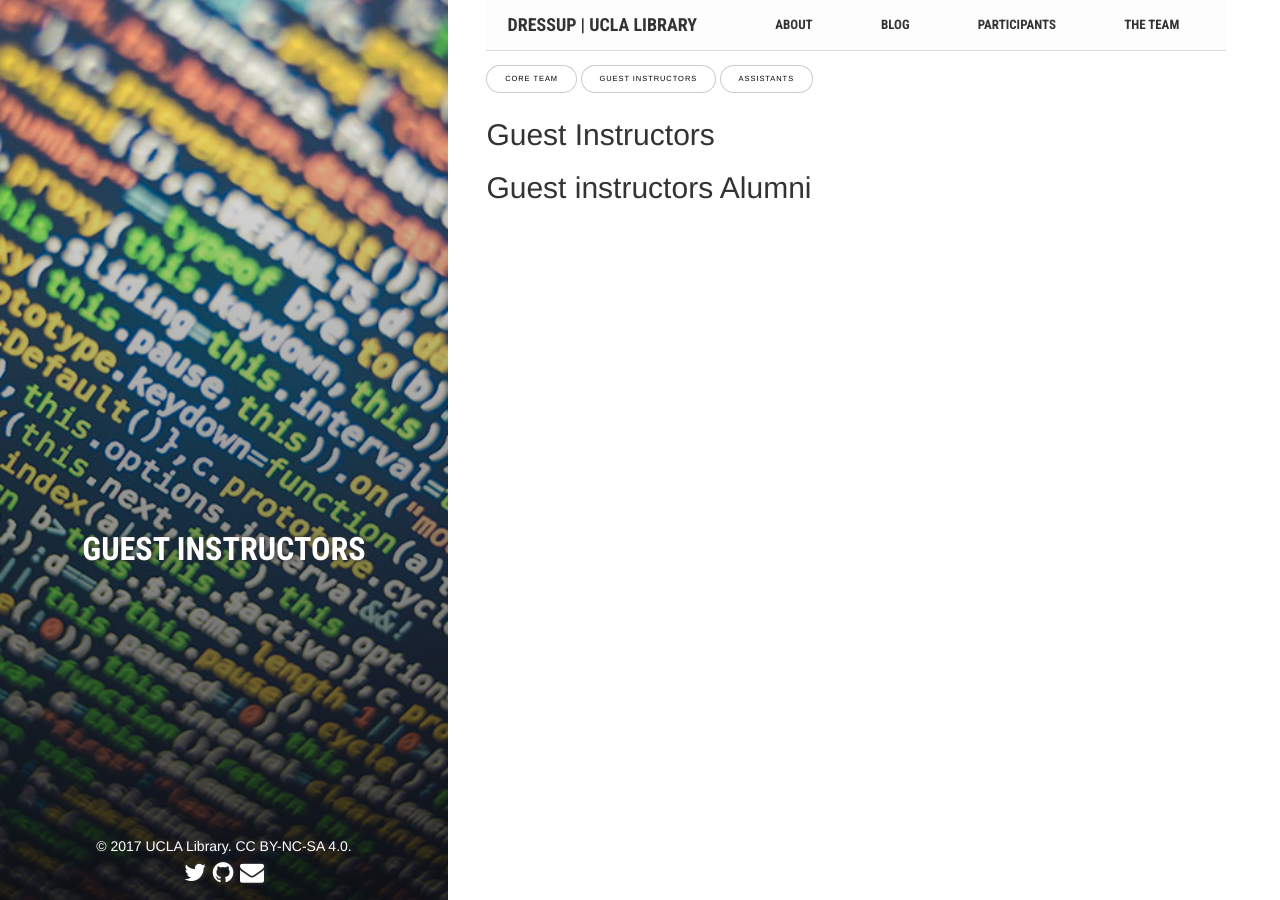
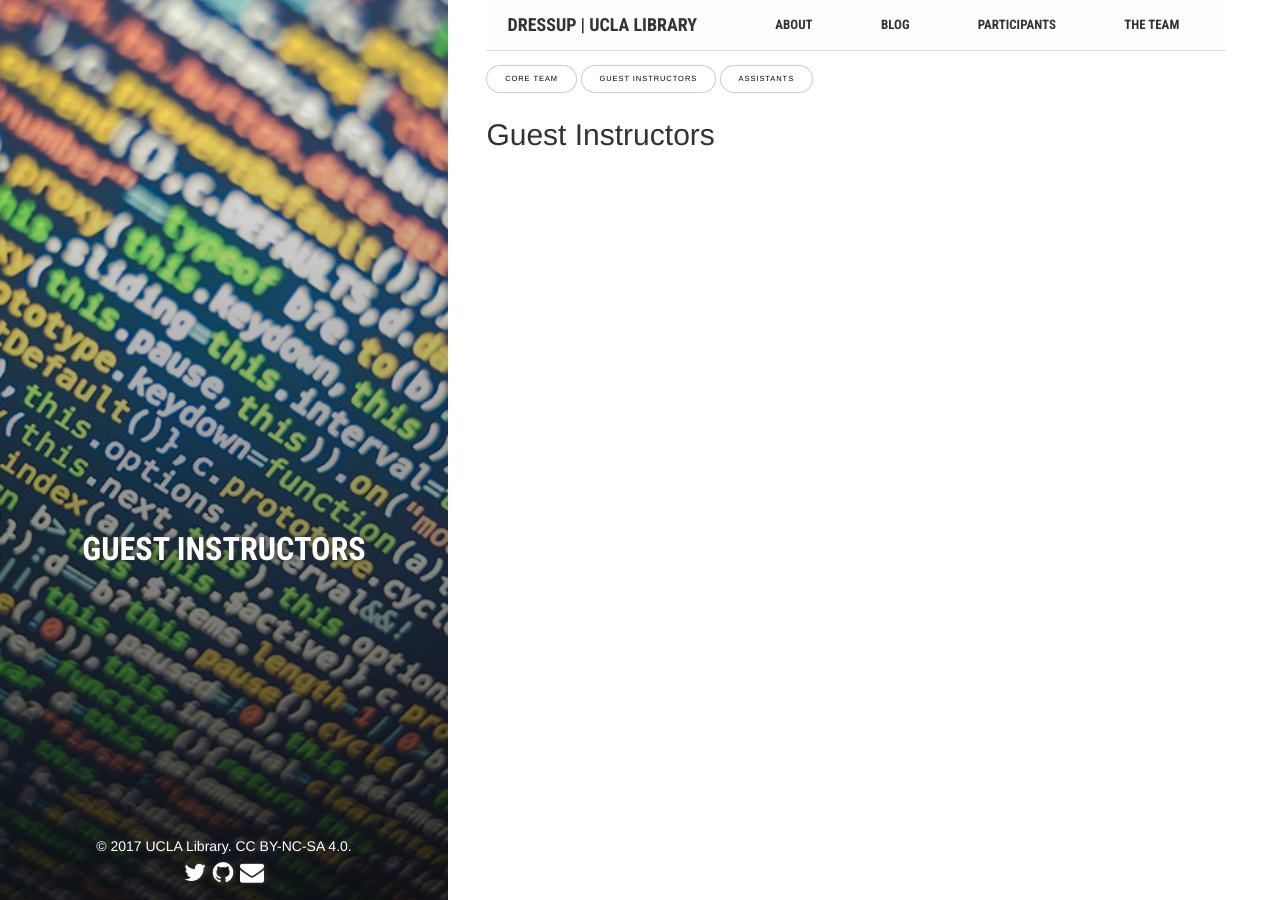
Before and after one commit to dnoneill/dressup-rebuild, a Jekyll site: the page built from _teamstatus/guest-instructor.md, in a window 1280 px wide. Built offline with Jekyll 4.4.1, drawn with Linux system fonts in a browser that asks for light colours; some of the changed lines change nothing that is shown.

Commit message:
adds header only alumni in group

```diff
--- a/_layouts/team.html
+++ b/_layouts/team.html
@@ -39,9 +39,12 @@ layout: default
     </div>
     {% endif %}
     {% endfor %}
-    <h2 id="alumni-header">{{page.title}} Alumni</h2>
+    <h2 id="alumni-header"></h2>
     {% for person in site.people %}
     {% if person.role == status and person.status == 'alumni' %}
+    <script>
+    document.getElementById("alumni-header").innerHTML = "{{page.display_name}} Alumni";
+    </script>
     <div class="content">
         <div class="row">
             <div class="col-xs-3 col-sm-4 col-md-4 col-lg-4 col-xl-4" style="width: 18rem; height: 18rem;">
@@ -70,3 +73,9 @@ layout: default
 
     {% endif %}
     {% endfor %}
+    <script>
+    function header() {
+        alert(document.getElementById("alumni-header"))
+    document.getElementById("alumni-header").innerHTML = "{{page.title}} Alumni"
+    }
+</script>
```
